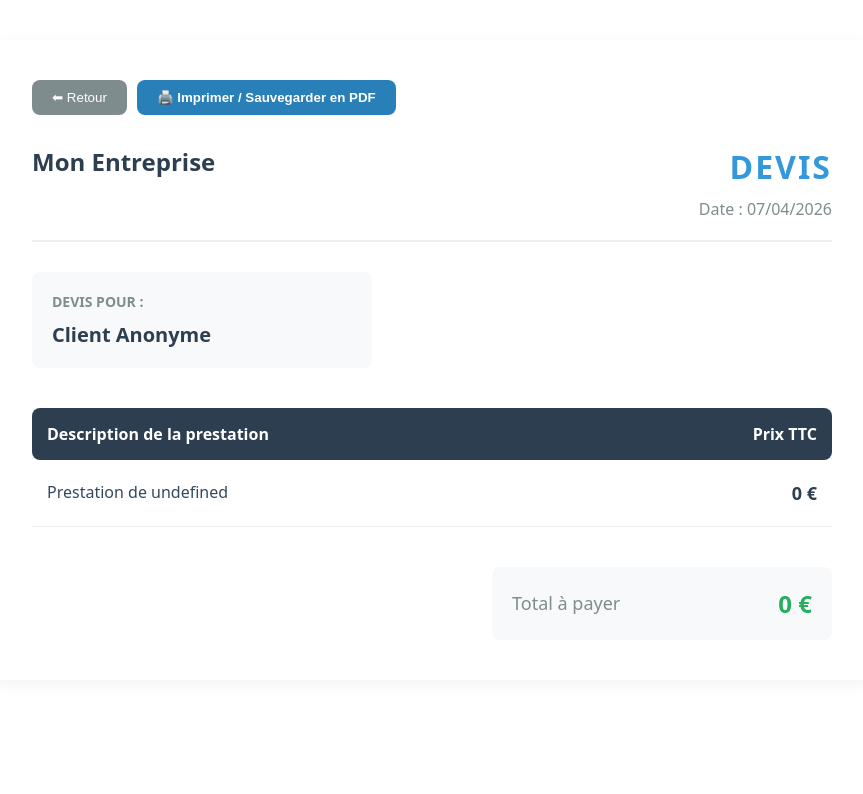
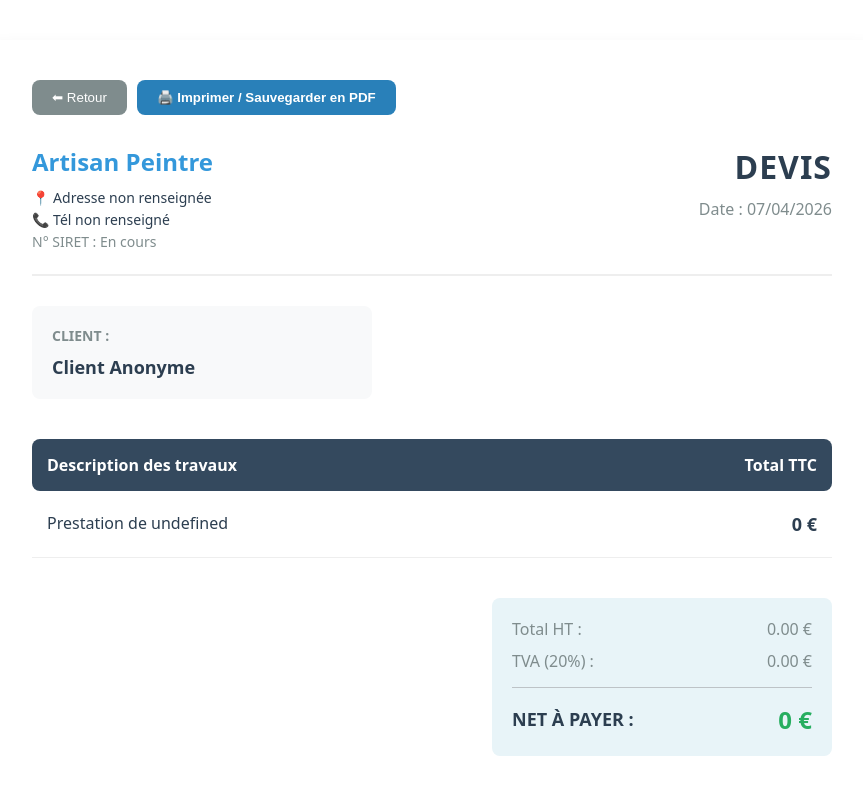
Before and after one commit to ellgringo/atelier-agent-test, a Next.js app: page /devis in a window 1280 px wide. Shown: the top 794 px of the page, without its empty margins (208-1071 px from the left). Built offline with nearby package versions, Linux system fonts and the light colour scheme; no server answers.

Commit message:
Update devis.js

```diff
--- a/pages/devis.js
+++ b/pages/devis.js
@@ -10,22 +10,38 @@ const supabase = createClient(
 export default function Devis() {
   const router = useRouter();
   const { nom, metier, montant, desc } = router.query;
-  const [profil, setProfil] = useState(null);
+  const [profil, setProfil] = useState({
+    entreprise_nom: 'Artisan Peintre',
+    entreprise_adresse: '',
+    telephone: '',
+    siret: 'En cours'
+  });
 
   useEffect(() => {
-    async function fetchProfil() {
-      const { data: { session } } = await supabase.auth.getSession();
-      if (session) {
-        const { data } = await supabase
+    async function loadProfile() {
+      try {
+        const { data: { session } } = await supabase.auth.getSession();
+        if (!session) return;
+
+        const { data, error } = await supabase
           .from('profiles')
-          .select('*')
+          .select('entreprise_nom, entreprise_adresse, telephone, siret')
           .eq('id', session.user.id)
           .single();
 
-        if (data) setProfil(data);
+        if (data) {
+          setProfil({
+            entreprise_nom: data.entreprise_nom || 'Artisan',
+            entreprise_adresse: data.entreprise_adresse || '',
+            telephone: data.telephone || '',
+            siret: data.siret || 'En cours'
+          });
+        }
+      } catch (err) {
+        console.error("Erreur chargement profil:", err);
       }
     }
-    fetchProfil();
+    loadProfile();
   }, []);
 
   const imprimer = () => window.print();
@@ -42,39 +58,47 @@ export default function Devis() {
         </button>
       </div>
 
-      {/* EN-TÊTE DU DEVIS CORRIGÉ */}
+      {/* EN-TÊTE DU DEVIS */}
       <div style={{ display: 'flex', justifyContent: 'space-between', borderBottom: '2px solid #eee', paddingBottom: '20px', marginBottom: '30px' }}>
-        <div>
-          <h1 style={{ margin: '0', color: '#2c3e50', fontSize: '24px' }}>
-            {profil?.entreprise_nom || 'Mon Entreprise'}
+        <div style={{ color: '#2c3e50' }}>
+          <h1 style={{ margin: '0 0 10px 0', color: '#3498db', fontSize: '24px' }}>
+            {profil.entreprise_nom}
           </h1>
-          {profil?.entreprise_adresse && <p style={{ margin: '5px 0', color: '#7f8c8d' }}>📍 {profil.entreprise_adresse}</p>}
-          {profil?.telephone && <p style={{ margin: '5px 0', color: '#7f8c8d' }}>📞 {profil.telephone}</p>}
-          {profil?.siret && <p style={{ margin: '5px 0', color: '#7f8c8d' }}>🏢 SIRET : {profil.siret}</p>}
+          {/* L'adresse et le téléphone forceront leur affichage s'ils existent */}
+          <p style={{ margin: '3px 0', fontSize: '14px' }}>
+            {profil.entreprise_adresse ? `📍 ${profil.entreprise_adresse}` : '📍 Adresse non renseignée'}
+          </p>
+          <p style={{ margin: '3px 0', fontSize: '14px' }}>
+            {profil.telephone ? `📞 ${profil.telephone}` : '📞 Tél non renseigné'}
+          </p>
+          <p style={{ margin: '3px 0', fontSize: '14px', color: '#7f8c8d' }}>
+            N° SIRET : {profil.siret}
+          </p>
         </div>
+
         <div style={{ textAlign: 'right' }}>
-          <h2 style={{ margin: '0', color: '#3498db', fontSize: '32px', textTransform: 'uppercase', letterSpacing: '2px' }}>Devis</h2>
+          <h2 style={{ margin: '0', color: '#2c3e50', fontSize: '32px', textTransform: 'uppercase', letterSpacing: '1px' }}>Devis</h2>
           <p style={{ margin: '10px 0 0 0', color: '#7f8c8d' }}>Date : {new Date().toLocaleDateString('fr-FR')}</p>
         </div>
       </div>
 
       {/* INFO CLIENT */}
       <div style={{ marginBottom: '40px', padding: '20px', background: '#f8f9fa', borderRadius: '8px', display: 'inline-block', minWidth: '300px' }}>
-        <h3 style={{ margin: '0 0 10px 0', color: '#7f8c8d', fontSize: '14px', textTransform: 'uppercase' }}>Devis pour :</h3>
-        <p style={{ margin: '0', fontSize: '20px', fontWeight: 'bold', color: '#2c3e50' }}>{nom || 'Client Anonyme'}</p>
+        <h3 style={{ margin: '0 0 10px 0', color: '#7f8c8d', fontSize: '14px', textTransform: 'uppercase' }}>Client :</h3>
+        <p style={{ margin: '0', fontSize: '18px', fontWeight: 'bold', color: '#2c3e50' }}>{nom || 'Client Anonyme'}</p>
       </div>
 
       {/* TABLEAU */}
       <table style={{ width: '100%', borderCollapse: 'collapse', marginBottom: '40px' }}>
         <thead>
-          <tr style={{ background: '#2c3e50', color: 'white' }}>
-            <th style={{ padding: '15px', textAlign: 'left', borderRadius: '8px 0 0 8px' }}>Description de la prestation</th>
-            <th style={{ padding: '15px', textAlign: 'right', borderRadius: '0 8px 8px 0', width: '150px' }}>Prix TTC</th>
+          <tr style={{ background: '#34495e', color: 'white' }}>
+            <th style={{ padding: '15px', textAlign: 'left', borderRadius: '8px 0 0 8px' }}>Description des travaux</th>
+            <th style={{ padding: '15px', textAlign: 'right', borderRadius: '0 8px 8px 0', width: '150px' }}>Total TTC</th>
           </tr>
         </thead>
         <tbody>
           <tr>
-            <td style={{ padding: '20px 15px', borderBottom: '1px solid #eee', color: '#34495e', lineHeight: '1.6' }}>
+            <td style={{ padding: '20px 15px', borderBottom: '1px solid #eee', color: '#2c3e50', lineHeight: '1.6' }}>
               {desc || `Prestation de ${metier}`}
             </td>
             <td style={{ padding: '20px 15px', borderBottom: '1px solid #eee', textAlign: 'right', fontWeight: 'bold', fontSize: '18px', color: '#2c3e50' }}>
@@ -86,9 +110,20 @@ export default function Devis() {
 
       {/* TOTAL */}
       <div style={{ display: 'flex', justifyContent: 'flex-end' }}>
-        <div style={{ width: '300px', background: '#f8f9fa', padding: '20px', borderRadius: '8px' }}>
+        <div style={{ width: '300px', background: '#e8f4f8', padding: '20px', borderRadius: '8px' }}>
+
+          <div style={{ display: 'flex', justifyContent: 'space-between', marginBottom: '10px', color: '#7f8c8d' }}>
+            <span>Total HT :</span>
+            <span>{montant ? (Number(montant) * 0.8).toFixed(2) : '0.00'} €</span>
+          </div>
+
+          <div style={{ display: 'flex', justifyContent: 'space-between', marginBottom: '15px', color: '#7f8c8d', borderBottom: '1px solid #bdc3c7', paddingBottom: '15px' }}>
+            <span>TVA (20%) :</span>
+            <span>{montant ? (Number(montant) * 0.2).toFixed(2) : '0.00'} €</span>
+          </div>
+
           <div style={{ display: 'flex', justifyContent: 'space-between', alignItems: 'center' }}>
-            <span style={{ fontSize: '18px', color: '#7f8c8d' }}>Total à payer</span>
+            <span style={{ fontSize: '18px', fontWeight: 'bold', color: '#2c3e50' }}>NET À PAYER :</span>
             <span style={{ fontSize: '24px', fontWeight: 'bold', color: '#27ae60' }}>{montant || '0'} €</span>
           </div>
         </div>
```
